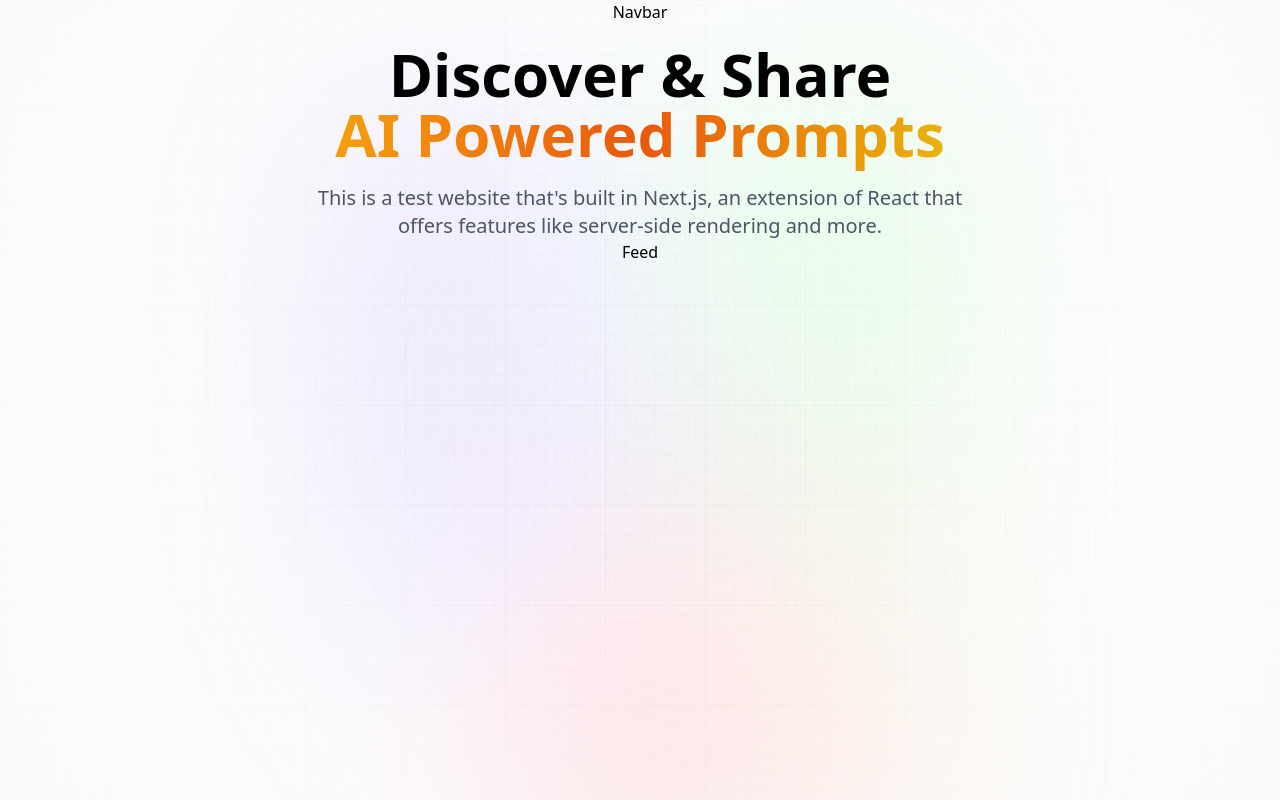
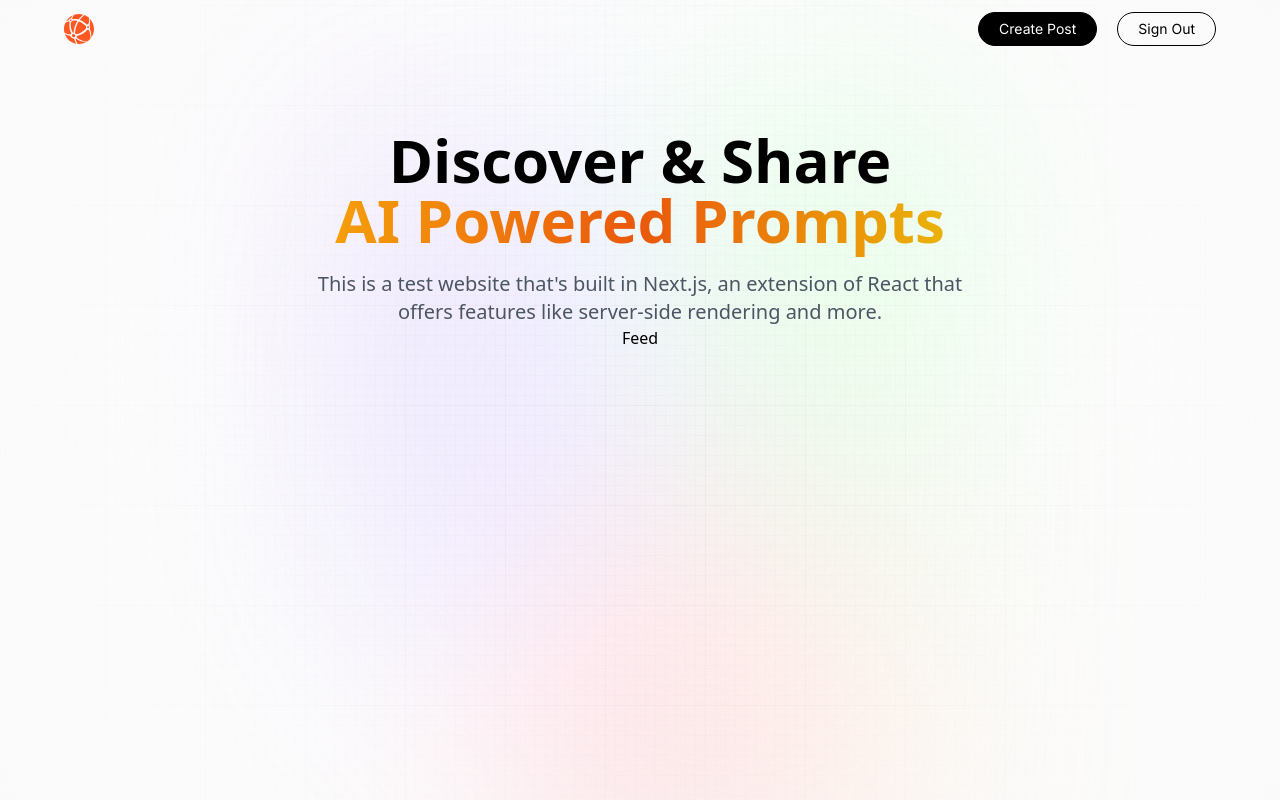
Before and after one commit to 0xVolt/learn-next.js, a Next.js app: page / in a window 1280 px wide. Built offline with nearby package versions, Linux system fonts and the light colour scheme.

Commit message:
🔨 Update Navbar component design for desktop devices

```diff
--- a/components/Navbar.jsx
+++ b/components/Navbar.jsx
@@ -1,8 +1,52 @@
-import React from 'react'
+'use client';
+
+// To enable links to other pages
+import Link from 'next/link';
+// To optimise images on this page
+import Image from 'next/image';
+import { useState, useEffect } from 'react';
+// For easy login functionality
+import { signIn, signOut, getProviders, useSession } from 'next-auth/react';
 
 const Navbar = () => {
+  const userLoggedIn = true;
+
   return (
-    <div>Navbar</div>
+    <nav className='w-full flex-between mb-16 pt-3'>
+      <Link href='/' className='flex gap-2 flex-center'>
+        <Image
+          src='/assets/images/logo.svg'
+          alt='Logo'
+          width={30}
+          height={30}
+          className='object-contain'
+        />
+
+        {/* <p className='logo_text'>Test Website</p> */}
+      </Link>
+
+      {/* Desktop navigation now. */}
+      <div className='sm:flex hidden'>
+        {userLoggedIn ? (
+          <div className='flex gap-3 md:gap-5'>
+            <Link
+              href='/create-post'
+              className='black_btn'
+            >
+              Create Post
+            </Link>
+
+            <button type='button' onClick={ signOut } className='outline_btn'>
+              Sign Out
+            </button>
+          </div>
+        ) : (
+          <>
+
+          </>
+        )}
+      </div>
+    </nav>
   )
 }
 
```
